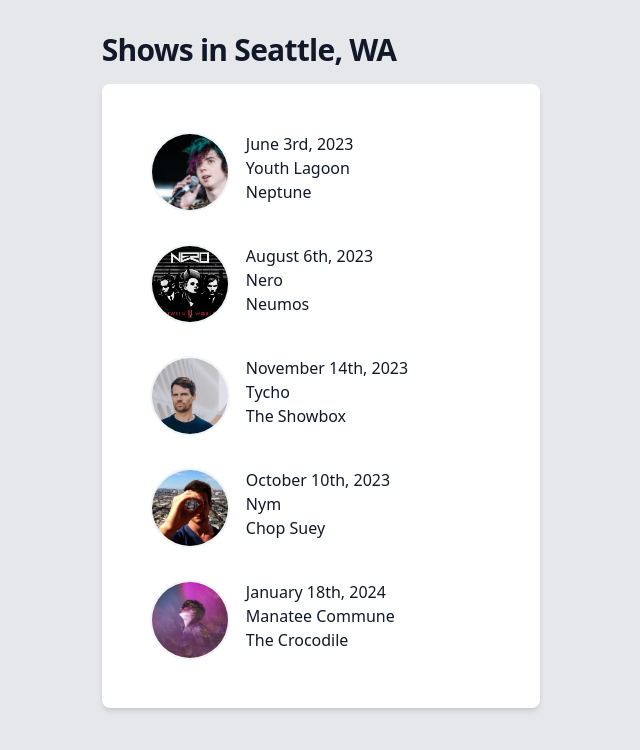
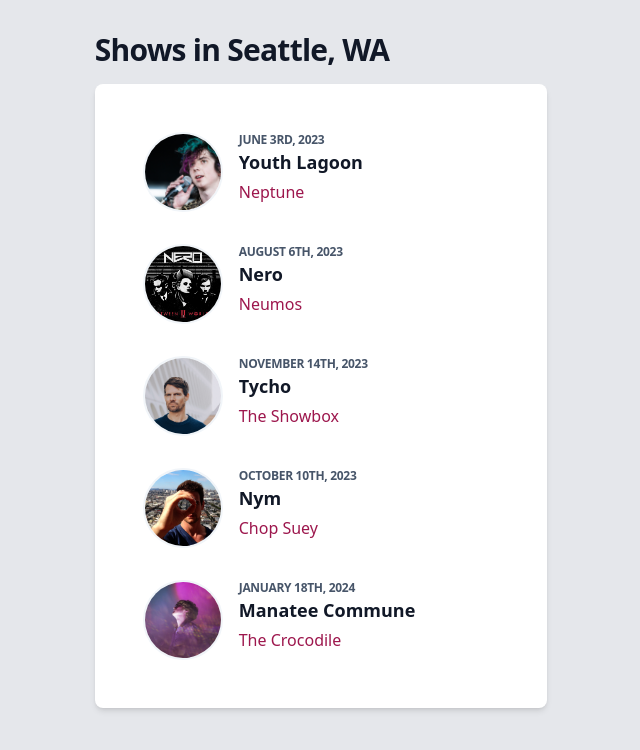
Before and after one commit to phyrisrose/frontend-tickets, a Next.js app: page / in a window 1280 px wide. Shown: the top 750 px of the page, without its empty margins (319-959 px from the left). Built offline with nearby package versions, Linux system fonts and the light colour scheme.

Commit message:
styling the event item a bit

```diff
--- a/src/app/event.tsx
+++ b/src/app/event.tsx
@@ -20,9 +20,11 @@
           width={40}
         />
         <div>
-          <div>{format(show.date, 'MMMM do, yyyy')}</div>
-          <div>{show.musician}</div>
-          <div>{show.venue}</div>
+          <div className="uppercase text-xs text-slate-600 font-semibold tracking-tight">
+            {format(show.date, 'MMMM do, yyyy')}
+          </div>
+          <div className="text-lg font-bold">{show.musician}</div>
+          <div className="text-md text-pink-800 mt-1">{show.venue}</div>
         </div>
       </div>
       <div className="w-200 shrink-0">
```
